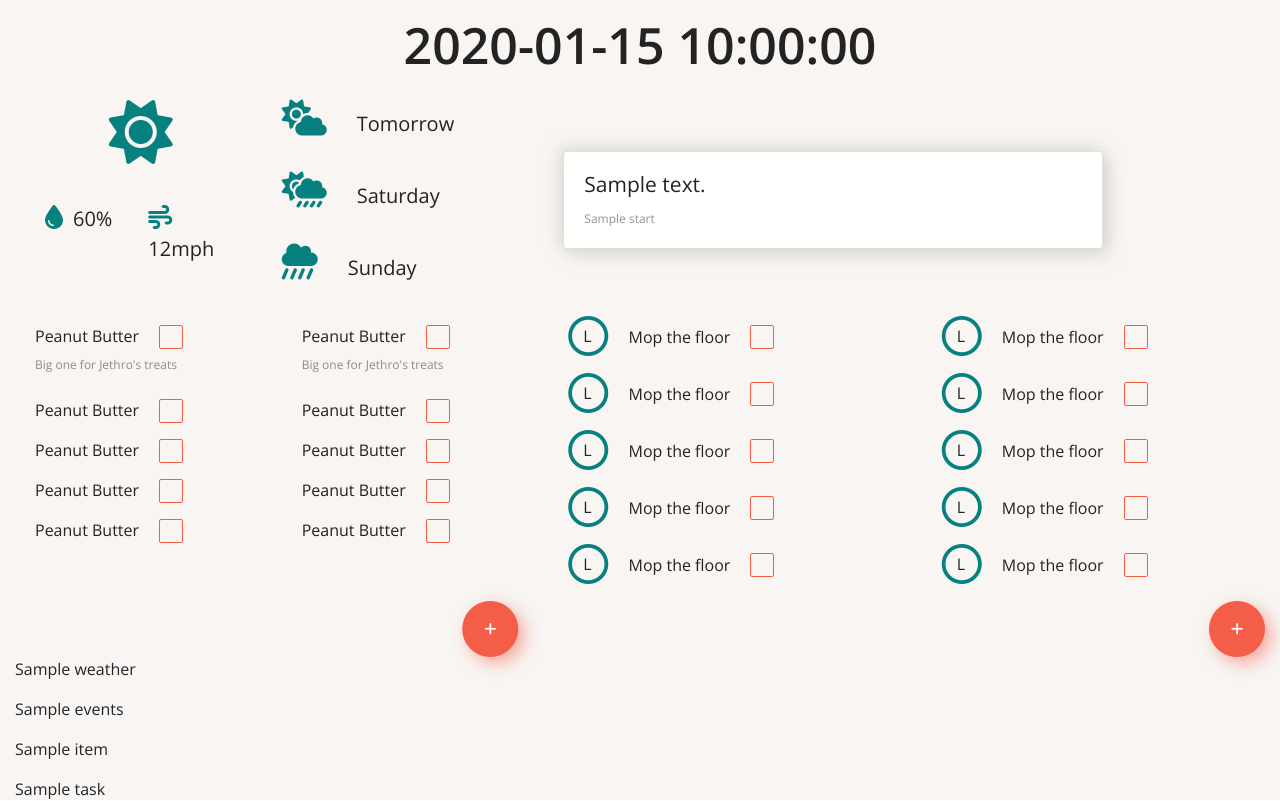
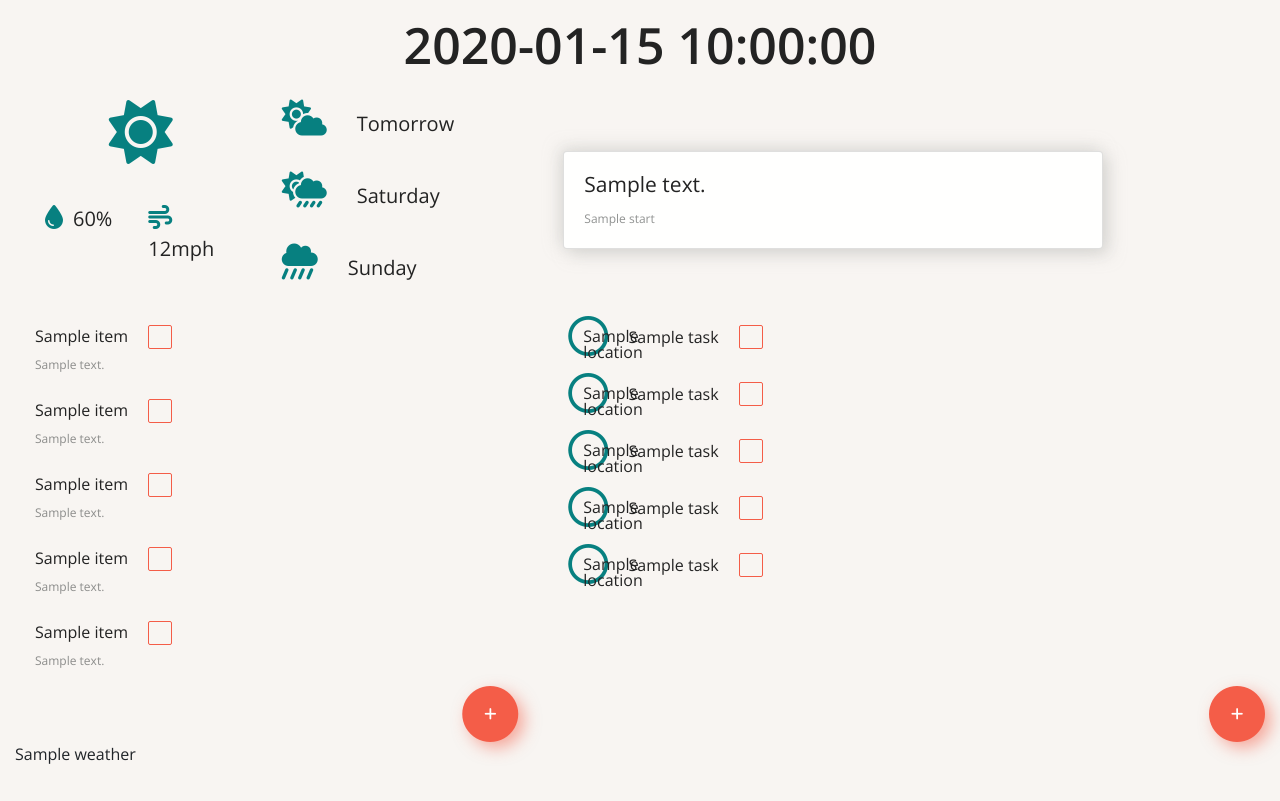
Before and after one commit to MissMeg/home-automation-app, a Flask app: template templates/index.html in a window 1280 px wide. After the commit the page ends 764 px from the top, so only its background shows below. Run offline with Flask 2, Linux system fonts and the light colour scheme; the template is opened without the code that fills it: most values are stand-ins (such as "Sample title", 1, 10 or a date in 2020); some libraries are stand-ins or nearby versions.

Commit message:
added grocery and todos to the template

```diff
--- a/app.py
+++ b/app.py
@@ -15,12 +15,8 @@ get_weather = my_weather.get_data(weather_key, city, state)
 my_cal = Gcalendar()
 get_events = my_cal.gcal_connect()
 
-app = Flask(__name__)
-
-@app.route('/')
-def index():
-    groceries = grocery.Glist.get_all()
-    tasks = todos.Todos.get_all()
+# Today's date for header
+def today_date():
     today = date.today()
     weekday = today.weekday()
     days = ['Monday', 'Tuesday', 'Wednesday', 'Thursday',
@@ -29,8 +25,18 @@ def index():
               'April', 'May', 'June',
               'July', 'August', 'September',
               'October', 'November', 'December']
-    date_string = str(days[weekday] + ', ' + months[today.month - 1] + ' ' + str(today.day))
-    return render_template('index.html', date=date_string, weather=get_weather, events=get_events, groceries=groceries, todos=tasks)
+    return str(days[weekday] + ', ' + months[today.month - 1] + ' ' + str(today.day))
+
+app = Flask(__name__)
+
+@app.route('/')
+def index():
+    # get all items from our DB
+    groceries = grocery.Glist.get_all()
+    tasks = todos.Todos.get_all()
+
+    # handle getting today's date for the header
+    return render_template('index.html', date=today_date(), weather=get_weather, events=get_events, len_groc=len(groceries), groceries=groceries, len_todo=len(tasks), todos=tasks)
 
 @app.route('/save-grocery-item', methods=['GET', 'POST'])
 def save_grocery():
--- a/templates/index.html
+++ b/templates/index.html
@@ -79,52 +79,42 @@
                         <form action="">
                             <div class="container">
                                 <div class="row">
+                                    {% if len_groc < 6 %}
                                         <div class="col">
+                                        {% for item in groceries %}
                                             <div class="form-group form-check">
-                                            <label class="form-check-label" for="exampleCheck1">Peanut Butter</label>
+                                                <label class="form-check-label" for="exampleCheck1">{{ item.title }}</label>
                                                 <input type="checkbox" class="form-check-input" id="exampleCheck1">
-                                            <p>Big one for Jethro's treats</p>
+                                                {% if item.description %}
+                                                    <p>{{ item.description }}</p>
+                                                {% endif %}
                                             </div>
+                                        {% endfor %}
+                                        </div>
+                                    {% else %}
+                                        <div class="col">
+                                            {% for i in range(5) %}
                                                 <div class="form-group form-check">
-                                            <label class="form-check-label" for="exampleCheck1">Peanut Butter</label>
+                                                    <label class="form-check-label" for="exampleCheck1">{{ groceries[i].title }}</label>
                                                     <input type="checkbox" class="form-check-input" id="exampleCheck1">
+                                                    {% if groceries[i].description %}
+                                                        <p>{{ groceries[i].description }}</p>
+                                                    {% endif %}
                                                 </div>
-                                        <div class="form-group form-check">
-                                            <label class="form-check-label" for="exampleCheck1">Peanut Butter</label>
-                                            <input type="checkbox" class="form-check-input" id="exampleCheck1">
-                                        </div>
-                                        <div class="form-group form-check">
-                                            <label class="form-check-label" for="exampleCheck1">Peanut Butter</label>
-                                            <input type="checkbox" class="form-check-input" id="exampleCheck1">
-                                        </div>
-                                        <div class="form-group form-check">
-                                            <label class="form-check-label" for="exampleCheck1">Peanut Butter</label>
-                                            <input type="checkbox" class="form-check-input" id="exampleCheck1">
-                                        </div>
+                                            {% endfor %}
                                         </div>
                                         <div class="col">
+                                            {% for i in range(5, len_groc) %}
                                                 <div class="form-group form-check">
-                                            <label class="form-check-label" for="exampleCheck1">Peanut Butter</label>
+                                                    <label class="form-check-label" for="exampleCheck1">{{ groceries[i].title }}</label>
                                                     <input type="checkbox" class="form-check-input" id="exampleCheck1">
-                                            <p>Big one for Jethro's treats</p>
+                                                    {% if groceries[i].description %}
+                                                        <p>{{ groceries[i].description }}</p>
+                                                    {% endif %}
                                                 </div>
-                                        <div class="form-group form-check">
-                                            <label class="form-check-label" for="exampleCheck1">Peanut Butter</label>
-                                            <input type="checkbox" class="form-check-input" id="exampleCheck1">
+                                            {% endfor %}
                                         </div>
-                                        <div class="form-group form-check">
-                                            <label class="form-check-label" for="exampleCheck1">Peanut Butter</label>
-                                            <input type="checkbox" class="form-check-input" id="exampleCheck1">
-                                        </div>
-                                        <div class="form-group form-check">
-                                            <label class="form-check-label" for="exampleCheck1">Peanut Butter</label>
-                                            <input type="checkbox" class="form-check-input" id="exampleCheck1">
-                                        </div>
-                                        <div class="form-group form-check">
-                                            <label class="form-check-label" for="exampleCheck1">Peanut Butter</label>
-                                            <input type="checkbox" class="form-check-input" id="exampleCheck1">
-                                        </div>
-                                    </div>
+                                    {% endif %}
                                 </div>
                             </div>
                         </form>
@@ -137,80 +127,42 @@
                         <form action="">
                             <div class="container">
                                 <div class="row justify-content-around">
+                                    {% if len_todo < 6 %}
                                         <div class="col">
+                                        {% for task in todos %}
                                             <div class="form-group form-check">
                                                 <i class="far fa-circle">
-                                                <p class="room-loc">L</p>
+                                                    <p class="room-loc">{{ task.location[0] }}</p>
                                                 </i>
-                                            <label class="form-check-label" for="exampleCheck1">Mop the floor</label>
+                                                <label class="form-check-label" for="exampleCheck1">{{ task.title }}</label>
                                                 <input type="checkbox" class="form-check-input" id="exampleCheck1">
                                             </div>
+                                        {% endfor %}
+                                        </div>
+                                    {% else %}
+                                        <div class="col">
+                                            {% for i in range(5) %}
                                                 <div class="form-group form-check">
                                                     <i class="far fa-circle">
-                                                <p class="room-loc">L</p>
+                                                        <p class="room-loc">{{ todos[i].location[0] }}</p>
                                                     </i>
-                                            <label class="form-check-label" for="exampleCheck1">Mop the floor</label>
+                                                    <label class="form-check-label" for="exampleCheck1">{{ todos[i].title }}</label>
                                                     <input type="checkbox" class="form-check-input" id="exampleCheck1">
                                                 </div>
+                                            {% endfor %}
+                                        </div>
+                                        <div class="col">
+                                            {% for i in range(5, len_todo) %}
                                                 <div class="form-group form-check">
                                                     <i class="far fa-circle">
-                                                <p class="room-loc">L</p>
+                                                        <p class="room-loc">{{ todos[i].location[0] }}</p>
                                                     </i>
-                                            <label class="form-check-label" for="exampleCheck1">Mop the floor</label>
+                                                    <label class="form-check-label" for="exampleCheck1">{{ todos[i].title }}</label>
                                                     <input type="checkbox" class="form-check-input" id="exampleCheck1">
                                                 </div>
-                                        <div class="form-group form-check">
-                                            <i class="far fa-circle">
-                                                <p class="room-loc">L</p>
-                                            </i>
-                                            <label class="form-check-label" for="exampleCheck1">Mop the floor</label>
-                                            <input type="checkbox" class="form-check-input" id="exampleCheck1">
+                                            {% endfor %}
                                         </div>
-                                        <div class="form-group form-check">
-                                            <i class="far fa-circle">
-                                                <p class="room-loc">L</p>
-                                            </i>
-                                            <label class="form-check-label" for="exampleCheck1">Mop the floor</label>
-                                            <input type="checkbox" class="form-check-input" id="exampleCheck1">
-                                        </div>
-                                    </div>
-                                    <div class="col">
-                                        <div class="form-group form-check">
-                                            <i class="far fa-circle">
-                                                <p class="room-loc">L</p>
-                                            </i>
-                                            <label class="form-check-label" for="exampleCheck1">Mop the floor</label>
-                                            <input type="checkbox" class="form-check-input" id="exampleCheck1">
-                                        </div>
-                                        <div class="form-group form-check">
-                                            <i class="far fa-circle">
-                                                <p class="room-loc">L</p>
-                                            </i>
-                                            <label class="form-check-label" for="exampleCheck1">Mop the floor</label>
-                                            <input type="checkbox" class="form-check-input" id="exampleCheck1">
-                                        </div>
-                                        <div class="form-group form-check">
-                                            <i class="far fa-circle">
-                                                <p class="room-loc">L</p>
-                                            </i>
-                                            <label class="form-check-label" for="exampleCheck1">Mop the floor</label>
-                                            <input type="checkbox" class="form-check-input" id="exampleCheck1">
-                                        </div>
-                                        <div class="form-group form-check">
-                                            <i class="far fa-circle">
-                                                <p class="room-loc">L</p>
-                                            </i>
-                                            <label class="form-check-label" for="exampleCheck1">Mop the floor</label>
-                                            <input type="checkbox" class="form-check-input" id="exampleCheck1">
-                                        </div>
-                                        <div class="form-group form-check">
-                                            <i class="far fa-circle">
-                                                <p class="room-loc">L</p>
-                                            </i>
-                                            <label class="form-check-label" for="exampleCheck1">Mop the floor</label>
-                                            <input type="checkbox" class="form-check-input" id="exampleCheck1">
-                                        </div>
-                                    </div>
+                                    {% endif %}
                                 </div>
                             </div>
                         </form>
@@ -306,13 +258,6 @@
                 </div>
             </div>
             <p>{{ weather }}</p>
-            <p>{{ events }}</p>
-            {% for item in groceries %}
-                <p>{{ item.title }}</p>
-            {% endfor %}
-            {% for task in todos %}
-                <p>{{ task.title }}</p>
-            {% endfor %}
         </div>
 
         <!--Bootstrap-->
```
Also changed, not shown: glist.db, todos.db. Lines whose indentation alone changed are shown as unchanged.
